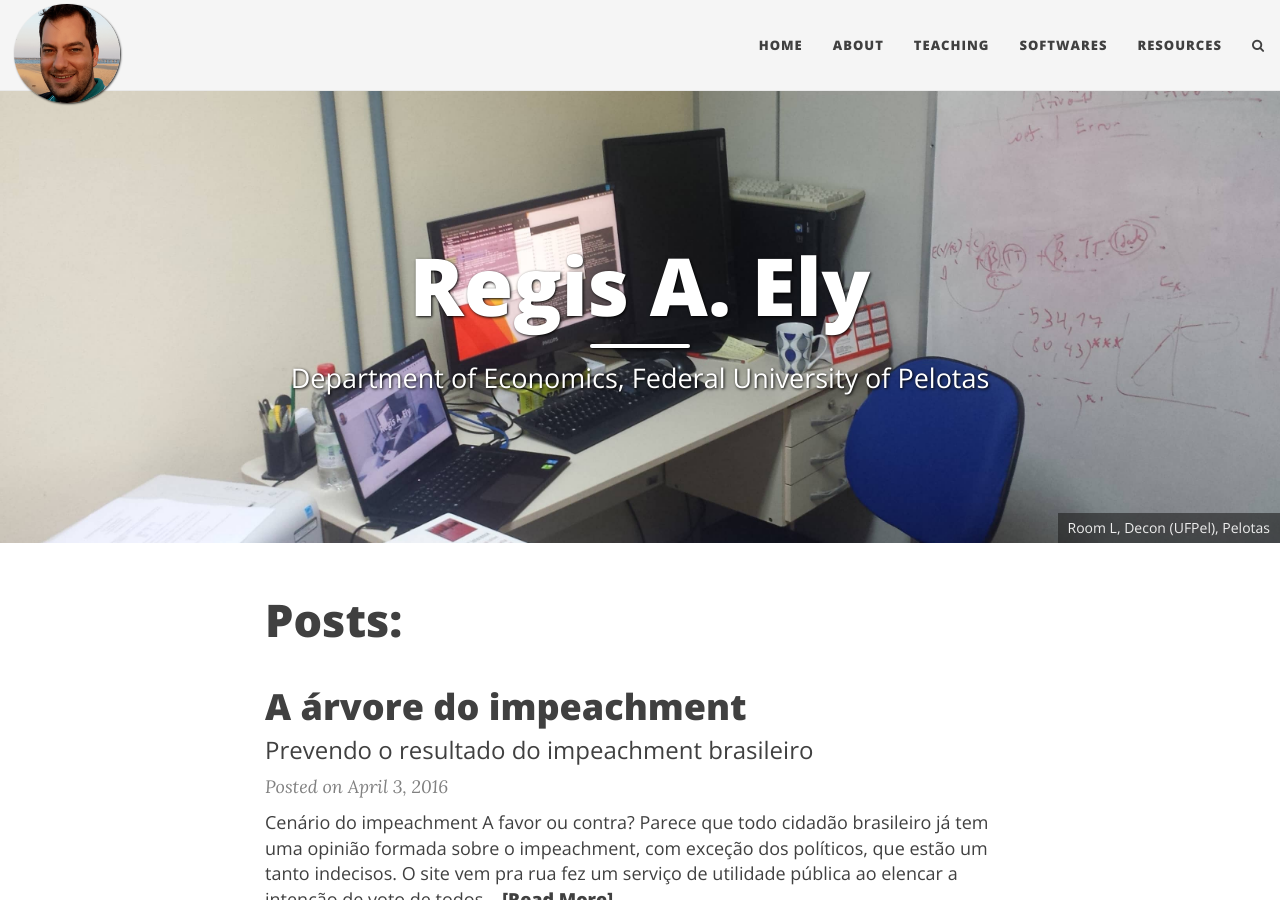
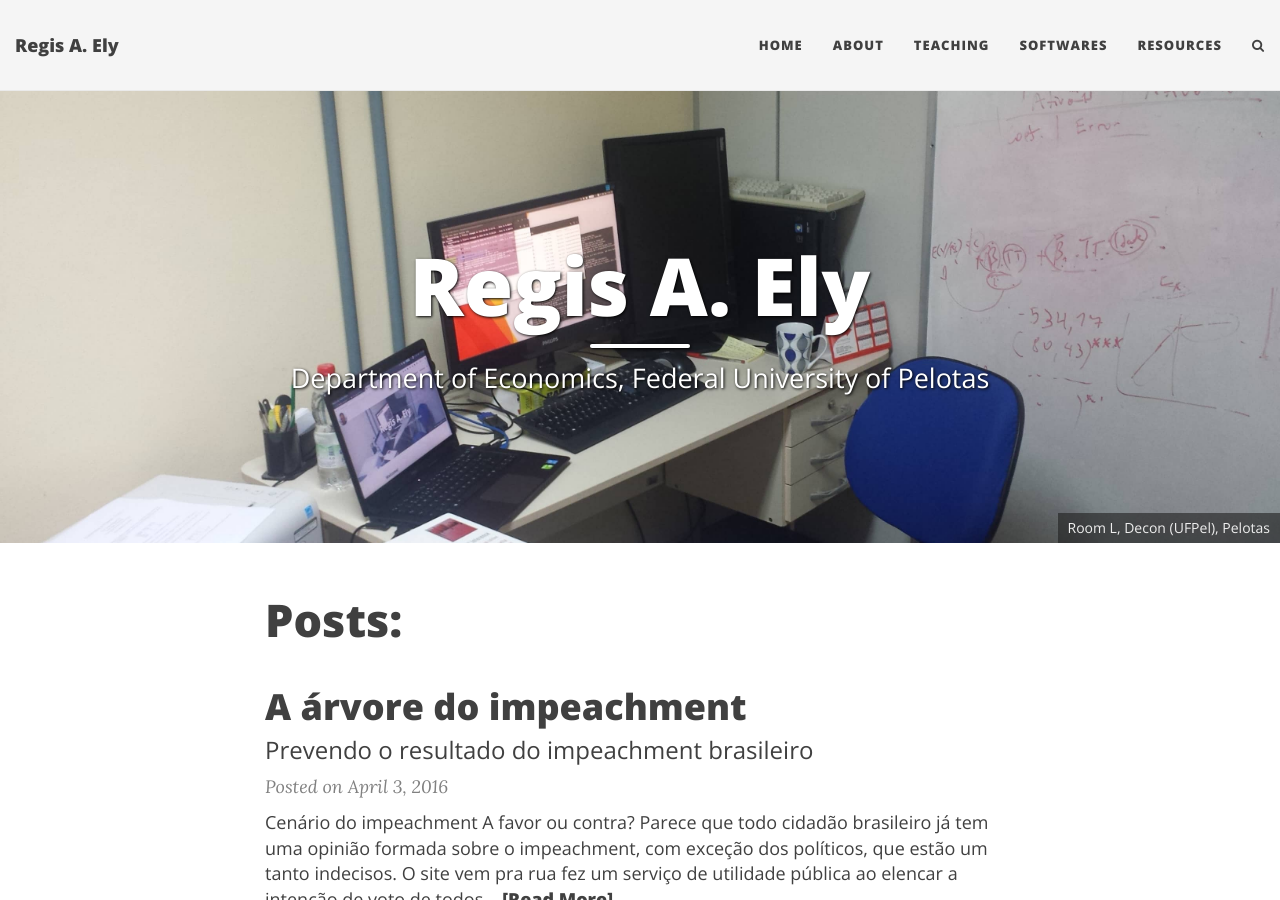
Before and after one commit to regisely/regisely.github.io, a Jekyll site: the page built from index.html, in a window 1280 px wide and 900 px high. Built offline with Jekyll 4.4.1, drawn with Linux system fonts in a browser that asks for light colours; nearby versions of some CDN libraries; the list of posts is cut into pages by our own code.

Commit message:
Remove avatar

```diff
--- a/_config.yml
+++ b/_config.yml
@@ -24,7 +24,7 @@ gems: [jekyll-paginate]
 
 # Image to show in the navigation bar - image must be a square (width = height)
 # Remove this parameter if you don't want an image in the navbar
-avatar: "/img/regisely.png"
+#avatar: "/img/regisely.png"
 
 # List of links in the navigation bar
 navbar-links:
```
